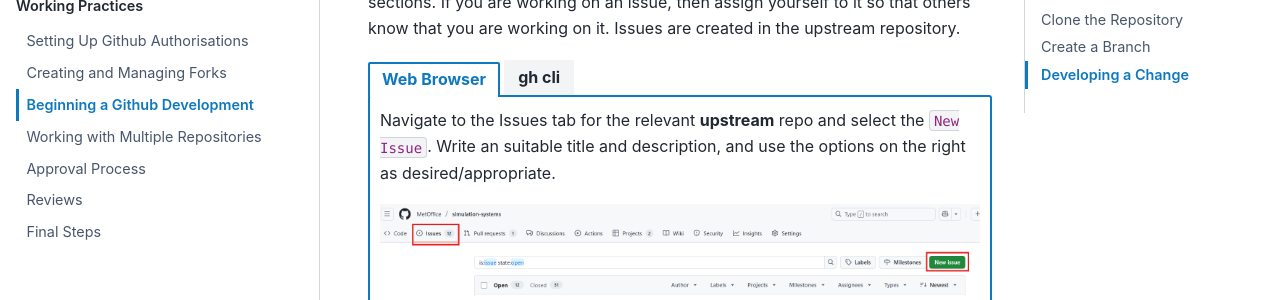
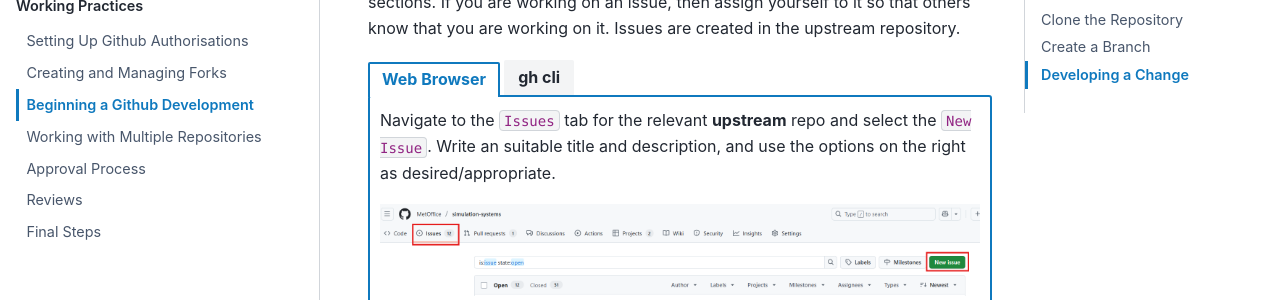
Before and after one commit to MetOffice/simulation-systems, a Sphinx documentation site: the page built from source/WorkingPractices/gh_dev_init.rst, in a window 1280 px wide and 900 px high, scrolled down 548 px. Shown: the part 150-450 px from the top of the window. Built offline with Sphinx 7.4.7 and the PyData theme 0.15.4, drawn with Linux system fonts in a browser that asks for light colours.

```diff
--- a/source/WorkingPractices/gh_dev_init.rst
+++ b/source/WorkingPractices/gh_dev_init.rst
@@ -18,7 +18,7 @@ An issue in github can be used to document a problem in the codebase or as somew
 
     .. tab-item:: Web Browser
 
-        Navigate to the Issues tab for the relevant **upstream** repo and select the ``New Issue``. Write an suitable title and description, and use the options on the right as desired/appropriate.
+        Navigate to the ``Issues`` tab for the relevant **upstream** repo and select the ``New Issue``. Write an suitable title and description, and use the options on the right as desired/appropriate.
 
         .. image:: images/gh_screenshots/issues_light.png
             :class: only-light
```
